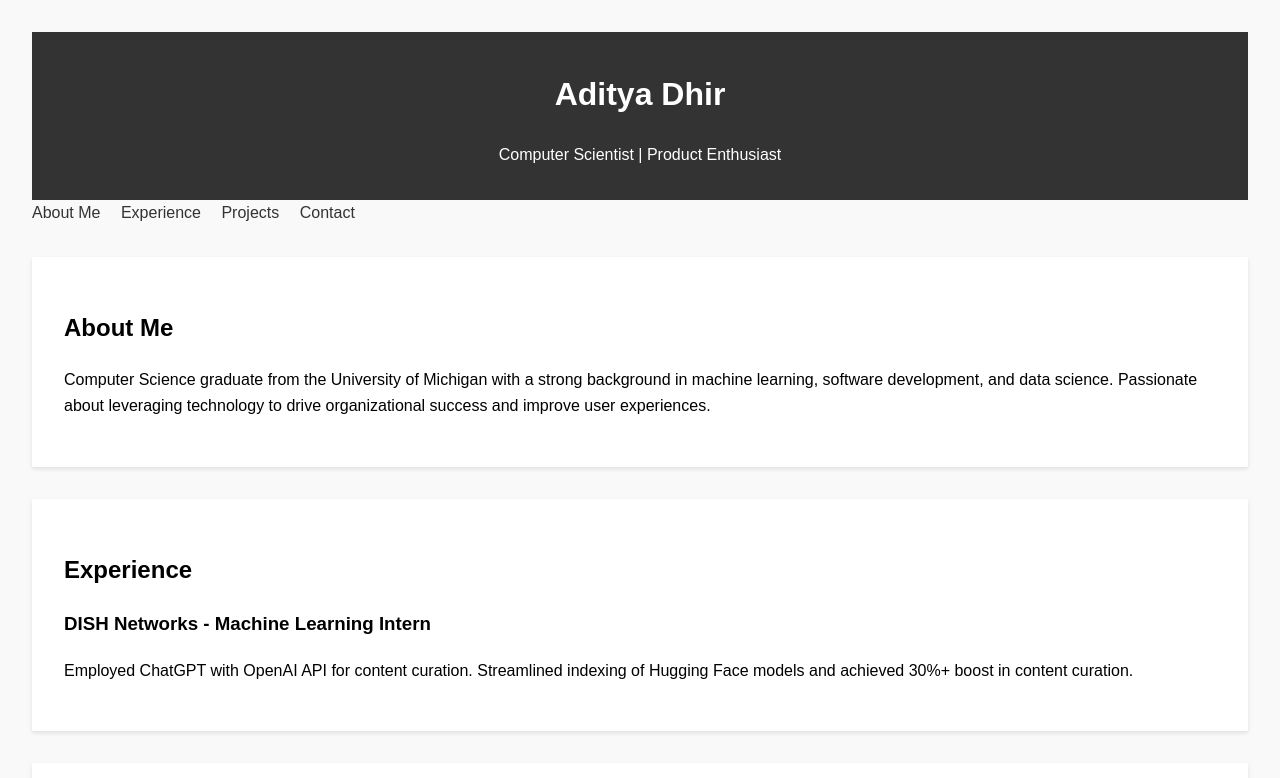
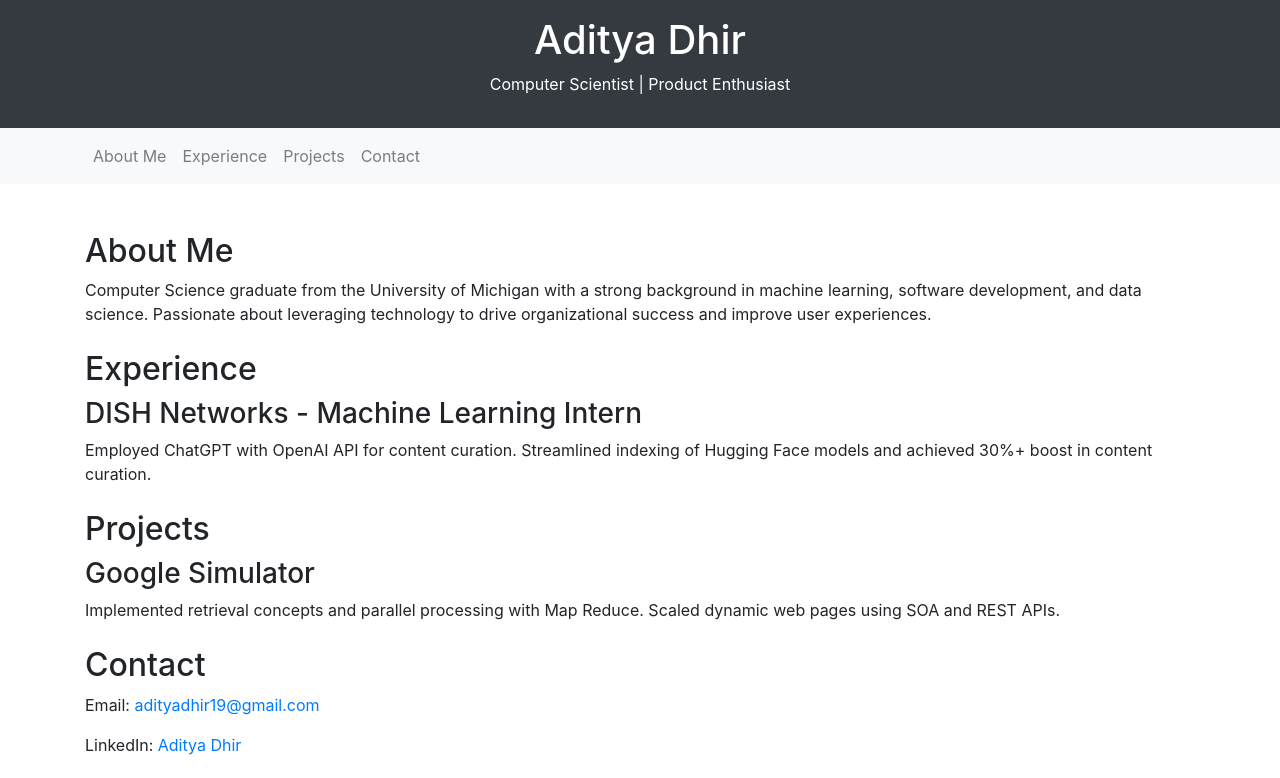
Before and after one commit to adrohan19/adityadhir.github.io, a plain HTML site: page index.html in a window 1280 px wide. Shown: the top 778 px of the page. Drawn offline with nearby package versions, Linux system fonts and the light colour scheme.

Commit message:
Update index.html

```diff
--- a/index.html
+++ b/index.html
@@ -1,86 +1,102 @@
 <!DOCTYPE html>
 <html lang="en">
+
 <head>
     <meta charset="UTF-8">
     <meta name="viewport" content="width=device-width, initial-scale=1.0">
     <title>Aditya Dhir's Portfolio</title>
-    <style>
-        body {
-            font-family: Arial, sans-serif;
-            margin: 2em;
-            line-height: 1.6;
-            background-color: #f9f9f9;
-        }
-        header {
-            background-color: #333;
-            color: #fff;
-            text-align: center;
-            padding: 1em 0;
-        }
-        nav {
-            margin-bottom: 2em;
-        }
-        nav a {
-            margin-right: 1em;
-            text-decoration: none;
-            color: #333;
-        }
-        section {
-            background-color: #fff;
-            padding: 2em;
-            margin-bottom: 2em;
-            box-shadow: 0 2px 4px rgba(0,0,0,0.1);
-        }
-        footer {
-            text-align: center;
-            padding: 1em 0;
-        }
-    </style>
+    <!-- Bootstrap CSS -->
+    <link href="https://maxcdn.bootstrapcdn.com/bootstrap/4.5.2/css/bootstrap.min.css" rel="stylesheet">
 </head>
+
 <body>
-    <header>
+
+    <header class="bg-dark text-white py-3 text-center">
         <h1>Aditya Dhir</h1>
         <p>Computer Scientist | Product Enthusiast</p>
     </header>
 
-    <nav>
-        <a href="#about">About Me</a>
-        <a href="#experience">Experience</a>
-        <a href="#projects">Projects</a>
-        <a href="#contact">Contact</a>
+    <nav class="navbar navbar-expand-lg navbar-light bg-light">
+        <div class="container">
+            <button class="navbar-toggler" type="button" data-toggle="collapse" data-target="#navbarNav"
+                aria-controls="navbarNav" aria-expanded="false" aria-label="Toggle navigation">
+                <span class="navbar-toggler-icon"></span>
+            </button>
+            <div class="collapse navbar-collapse" id="navbarNav">
+                <ul class="navbar-nav">
+                    <li class="nav-item">
+                        <a class="nav-link" href="#about">About Me</a>
+                    </li>
+                    <li class="nav-item">
+                        <a class="nav-link" href="#experience">Experience</a>
+                    </li>
+                    <li class="nav-item">
+                        <a class="nav-link" href="#projects">Projects</a>
+                    </li>
+                    <li class="nav-item">
+                        <a class="nav-link" href="#contact">Contact</a>
+                    </li>
+                </ul>
+            </div>
+        </div>
     </nav>
 
-    <section id="about">
+    <div class="container mt-5">
+        <section id="about" class="mb-4">
             <h2>About Me</h2>
             <p>
-            Computer Science graduate from the University of Michigan with a strong background in machine learning, software development, and data science. Passionate about leveraging technology to drive organizational success and improve user experiences.
+                Computer Science graduate from the University of Michigan with a strong background in machine learning,
+                software development, and data science. Passionate about leveraging technology to drive organizational
+                success and improve user experiences.
             </p>
         </section>
 
-    <section id="experience">
+        <section id="experience" class="mb-4">
             <h2>Experience</h2>
             <h3>DISH Networks - Machine Learning Intern</h3>
-        <p>Employed ChatGPT with OpenAI API for content curation. Streamlined indexing of Hugging Face models and achieved 30%+ boost in content curation.</p>
-
-        <!-- Add other experiences similarly -->
+            <p>Employed ChatGPT with OpenAI API for content curation. Streamlined indexing of Hugging Face models and
+                achieved 30%+ boost in content curation.</p>
         </section>
 
-    <section id="projects">
+        <section id="projects" class="mb-4">
             <h2>Projects</h2>
             <h3>Google Simulator</h3>
-        <p>Implemented retrieval concepts and parallel processing with Map Reduce. Scaled dynamic web pages using SOA and REST APIs.</p>
-
-        <!-- Add other projects similarly -->
+            <p>Implemented retrieval concepts and parallel processing with Map Reduce. Scaled dynamic web pages using
+                SOA and REST APIs.</p>
         </section>
 
-    <section id="contact">
+        <section id="contact" class="mb-4">
             <h2>Contact</h2>
             <p>Email: <a href="mailto:adityadhir19@gmail.com">adityadhir19@gmail.com</a></p>
             <p>LinkedIn: <a href="https://www.linkedin.com/in/aditya-dhir/">Aditya Dhir</a></p>
         </section>
+    </div>
 
-    <footer>
+    <footer class="bg-light py-3 text-center">
         &copy; 2023 Aditya Dhir. All Rights Reserved.
     </footer>
+
+    <!-- Bootstrap JS, Popper.js, and jQuery -->
+    <script src="https://code.jquery.com/jquery-3.5.1.slim.min.js"></script>
+    <script src="https://cdn.jsdelivr.net/npm/@popperjs/core@2.9.3/dist/umd/popper.min.js"></script>
+    <script src="https://maxcdn.bootstrapcdn.com/bootstrap/4.5.2/js/bootstrap.min.js"></script>
+    <!-- Smooth scroll script -->
+    <script>
+        $(document).ready(function () {
+            $("a.nav-link").on('click', function (event) {
+                if (this.hash !== "") {
+                    event.preventDefault();
+                    var hash = this.hash;
+                    $('html, body').animate({
+                        scrollTop: $(hash).offset().top
+                    }, 800, function () {
+                        window.location.hash = hash;
+                    });
+                }
+            });
+        });
+    </script>
+
 </body>
+
 </html>
```
Lines whose indentation alone changed are shown as unchanged.
